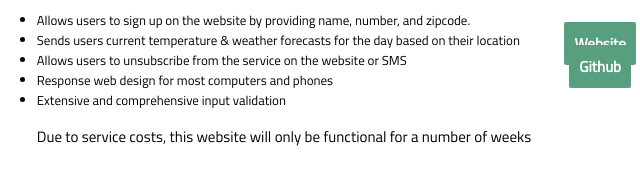
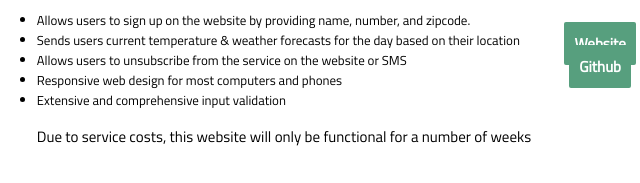
Before and after one commit to matthewaomalley/portfolio, a website: page static/project/index.html in a window 1280 px wide. Both pictures are taken after a click on the button "WeatherText". Shown: the part 565-748 px from the top of the page, 272-912 px from the left. Drawn offline with Linux system fonts and the light colour scheme.

Commit message:
grammar fix

```diff
--- a/static/project/index.html
+++ b/static/project/index.html
@@ -124,7 +124,7 @@
                     <li> Allows users to sign up on the website by providing name, number, and zipcode.</li>
                     <li> Sends users current temperature & weather forecasts for the day based on their location</li>
                     <li> Allows users to unsubscribe from the service on the website or SMS</li>
-                    <li> Response web design for most computers and phones</li>
+                    <li> Responsive web design for most computers and phones</li>
                     <li> Extensive and comprehensive input validation</li>
                     <p>Due to service costs, this website will only be functional for a number of weeks</p>
                 </ul><br>
```
